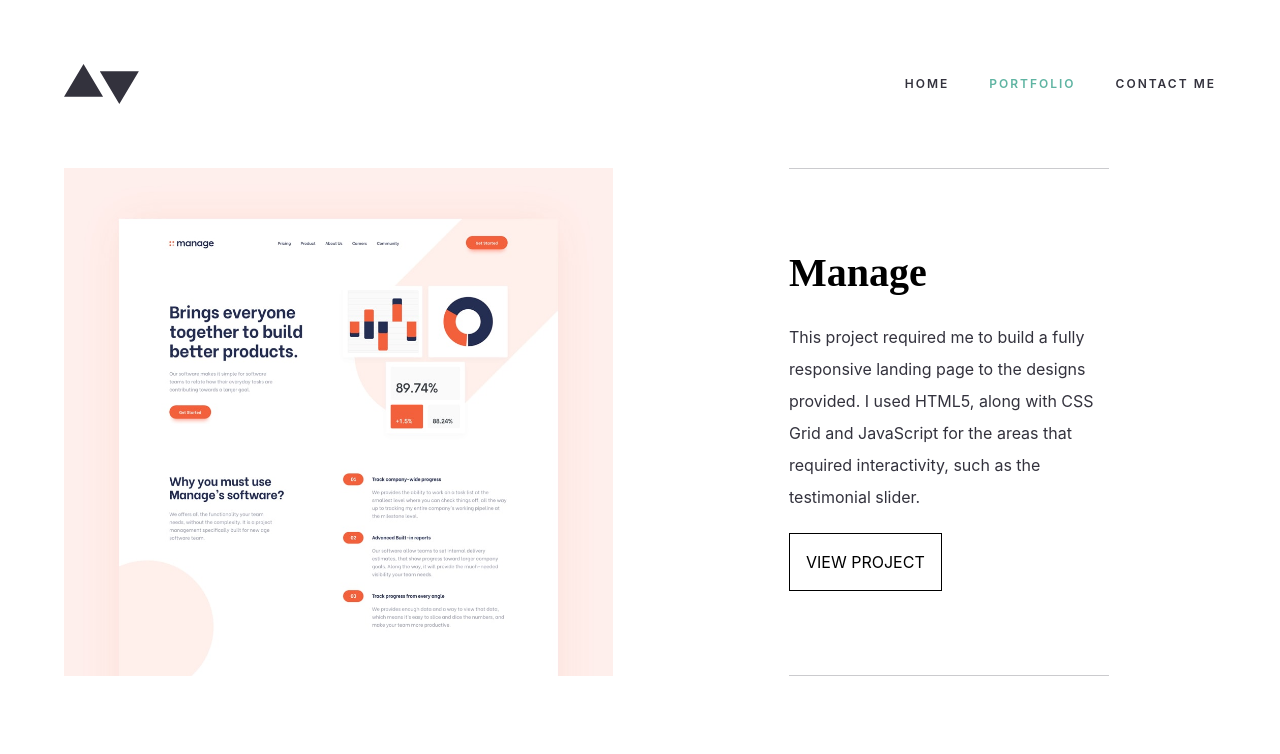
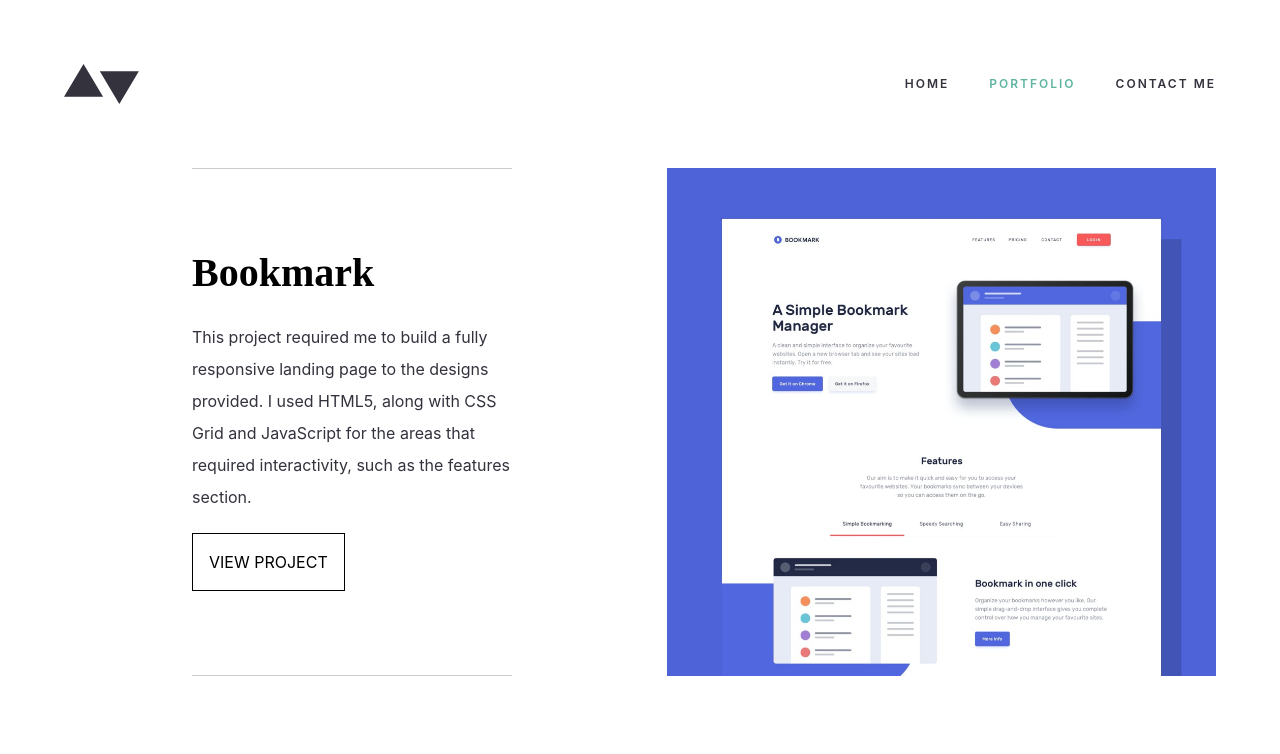
Before and after one commit to markup-mitchell/frontend-mentor-portfolio, a Next.js app: page /portfolio in a window 1280 px wide. Shown: the top 754 px of the page. Built offline with nearby package versions, Linux system fonts and the light colour scheme.

Commit message:
start extracting detail page components

```diff
--- /dev/null
+++ b/src/components/DetailPages/HeroImage.jsx
@@ -0,0 +1,10 @@
+export default function () {
+  return (
+    <picture>
+      <source />
+      <source />
+      <source />
+      <img src="../images/detail/mobile/image-manage-hero@2x.jpg" alt="" />
+    </picture>
+  );
+}
--- /dev/null
+++ b/src/components/DetailPages/Summary.jsx
@@ -0,0 +1,34 @@
+export default function ({ heading, text }) {
+  return (
+    <div className="lg:w-1/2">
+      <div className="mt-10 lg:mt-32 ">
+        <hr className="m-0 text-p3  opacity-25" />
+        <div className="contentWrapper py-6 sm:py-8 lg:py-12 sm:mt-0  w-full flex-col md:flex md:flex-row md:space-x-3">
+          <div className="flex flex-col md:w-1/2 lg:w-full">
+            <h2 className="font-serif text-40 font-bold leading-none">
+              {heading}
+            </h2>
+            <div className="md:hidden lg:block mt-6 md:mt-4">
+              <p className="leading-loose text-p3 ">{text}</p>
+            </div>
+            <div className="mt-6 md:mt-4">
+              <p className="text-p1 text-xs font-bold">
+                Interaction Design / Front End Development <br /> HTML / CSS /
+                JS
+              </p>
+            </div>
+            <div className="mt-6 md:mt-4">
+              <button className="font-semibold border-p3  border py-4 px-8 text-xs tracking-2 uppercase">
+                visit website
+              </button>
+            </div>
+          </div>
+          <div className="hidden md:block lg:hidden md:w-1/2 lg:w-full mt-6 md:mt-0">
+            <p className=" leading-loose text-p3">{text}</p>
+          </div>
+        </div>
+        <hr className="text-p3 opacity-25 m-0" />
+      </div>
+    </div>
+  );
+}
--- /dev/null
+++ b/src/components/Links/ButtonLink.jsx
@@ -0,0 +1,13 @@
+import Link from 'next/link';
+
+const ButtonLink = ({ children, destination }) => {
+  return (
+    <Link href={destination}>
+      <a className="py-4 px-8 uppercase tracking-2 text-xs font-semibold bg-p2 text-white">
+        {children}
+      </a>
+    </Link>
+  );
+};
+
+export default ButtonLink;
--- a/src/pages/index.jsx
+++ b/src/pages/index.jsx
@@ -1,5 +1,6 @@
 import Head from 'next/head';
 import CTA from '../components/CTA';
+import ButtonLink from '../components/Links/ButtonLink';
 
 export default function Home() {
   return (
@@ -36,7 +37,7 @@ export default function Home() {
               </h1>
             </div>
 
-            <button className="border p-4">About Me</button>
+            <ButtonLink destination="#about_me">About Me</ButtonLink>
           </div>
         </section>
 
@@ -64,7 +65,10 @@ export default function Home() {
           <div className="flex flex-col justify-between w-full sm:ml-8 md:ml-16 md:max-w-xs lg:max-w-sm lg:ml-24 xl:ml-32">
             <div className="border-b my-8 sm:mt-0 border-p3 opacity-25" />
             <div>
-              <h2 className="text-40 text-p3 font-serif font-bold tracking-tight leading-none">
+              <h2
+                id="about_me"
+                className="text-40 text-p3 font-serif font-bold tracking-tight leading-none"
+              >
                 About me
               </h2>
 
--- a/src/pages/portfolio/index.jsx
+++ b/src/pages/portfolio/index.jsx
@@ -4,20 +4,6 @@ import CTA from '../../components/CTA';
 export default function Portfolio() {
   return (
     <>
-      <section className="pb-16 md:pb-20">
-        <PortfolioArticle slug="manage">
-          <>Manage</>
-          <>
-            This project required me to build a fully responsive landing page to
-            the designs provided. I used HTML5, along with CSS Grid and
-            JavaScript for the areas that required interactivity, such as the
-            testimonial slider.
-          </>
-          <button className="border p-4  whitespace-no-wrap">
-            VIEW PROJECT
-          </button>
-        </PortfolioArticle>
-      </section>
       <section className="pb-16 md:pb-20">
         <PortfolioArticle slug="bookmark" reverse>
           <>Bookmark</>
--- a/src/pages/portfolio/manage.jsx
+++ b/src/pages/portfolio/manage.jsx
@@ -1,51 +1,14 @@
+import Summary from '../../components/DetailPages/Summary';
+import HeroImage from '../../components/DetailPages/HeroImage';
+
 export default function Manage() {
   return (
     <>
-      {/* <picture>
-        <source />
-        <source />
-        <source /> */}
-      <img src="../images/detail/mobile/image-manage-hero@2x.jpg" alt="" />
-      {/* </picture> */}
-      <div className="xl:w-1/2">
-        <div className="mt-10 xl:mt-32 ">
-          <hr className="m-0 text-p3  opacity-25" />
-          <div className="contentWrapper py-6 sm:py-8 xl:py-12 sm:mt-0  w-full flex-col md:flex md:flex-row md:space-x-3">
-            <div className="flex flex-col md:w-1/2 xl:w-full">
-              <h2 className="font-serif text-40 font-bold leading-none">
-                Manage
-              </h2>
-              <div className="md:hidden xl:block mt-6 md:mt-4">
-                <p className="leading-loose text-p3 ">
-                  This project required me to build a fully responsive landing
-                  page to the designs provided. I used HTML5, along with CSS
-                  Grid and JavaScript for the areas that required interactivity,
-                  such as the testimonial slider.
-                </p>
-              </div>
-              <div className="mt-6 md:mt-4">
-                <p className="text-p1 text-xs font-bold">
-                  Interaction Design / Front End Development <br /> HTML / CSS /
-                  JS
-                </p>
-              </div>
-              <div className="mt-6 md:mt-4">
-                {' '}
-                <button className="border p-4">go to portfolio</button>
-              </div>
-            </div>
-            <div className="hidden md:block xl:hidden md:w-1/2 xl:w-full mt-6 md:mt-0">
-              <p className=" bg-s2 leading-loose text-p3">
-                This project required me to build a fully responsive landing
-                page to the designs provided. I used HTML5, along with CSS Grid
-                and JavaScript for the areas that required interactivity, such
-                as the testimonial slider.
-              </p>
-            </div>
-          </div>
-          <hr className="text-p3 opacity-25 m-0" />
-        </div>
-      </div>
+      <HeroImage />
+      <Summary
+        heading="Manage"
+        text="This project required me to build a fully responsive landing page to the designs provided. I used HTML5, along with CSS Grid and JavaScript for the areas that required interactivity, such as the testimonial slider."
+      />
     </>
   );
 }
```
